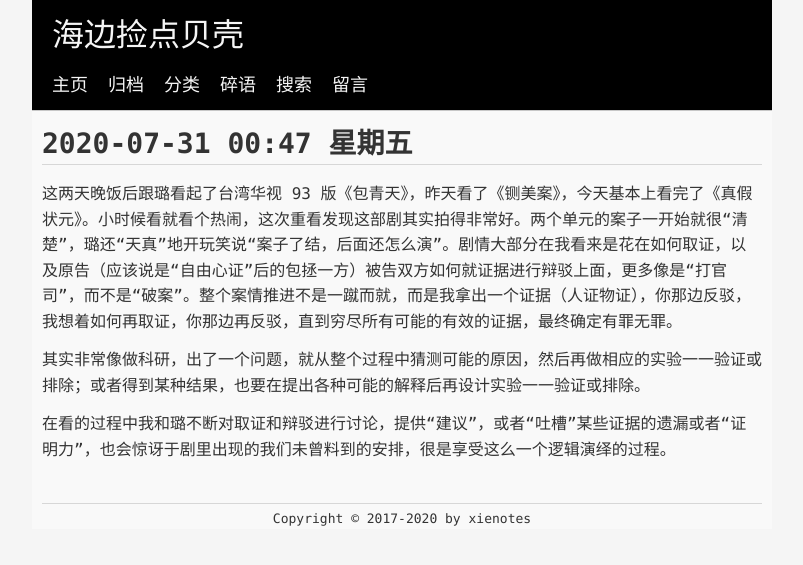
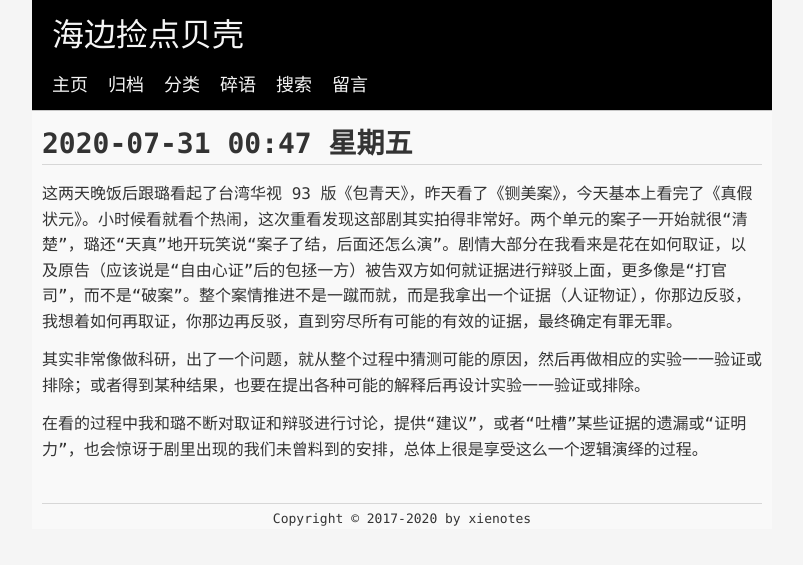
Before and after one commit to xienotes/xienotes.github.io, a Jekyll site: the page built from _posts/2020-07-30-60420.md, in a window 1280 px wide. Shown: the top 565 px of the page, without its empty margins (238-1041 px from the left). Built offline with Jekyll 4.4.1, drawn with Linux system fonts in a browser that asks for light colours.

Commit message:
Update 2020-07-30-60420.md

```diff
--- a/_posts/2020-07-30-60420.md
+++ b/_posts/2020-07-30-60420.md
@@ -11,4 +11,4 @@ category: social
 
 其实非常像做科研，出了一个问题，就从整个过程中猜测可能的原因，然后再做相应的实验一一验证或排除；或者得到某种结果，也要在提出各种可能的解释后再设计实验一一验证或排除。
 
-在看的过程中我和璐不断对取证和辩驳进行讨论，提供“建议”，或者“吐槽”某些证据的遗漏或者“证明力”，也会惊讶于剧里出现的我们未曾料到的安排，很是享受这么一个逻辑演绎的过程。
+在看的过程中我和璐不断对取证和辩驳进行讨论，提供“建议”，或者“吐槽”某些证据的遗漏或“证明力”，也会惊讶于剧里出现的我们未曾料到的安排，总体上很是享受这么一个逻辑演绎的过程。
```
